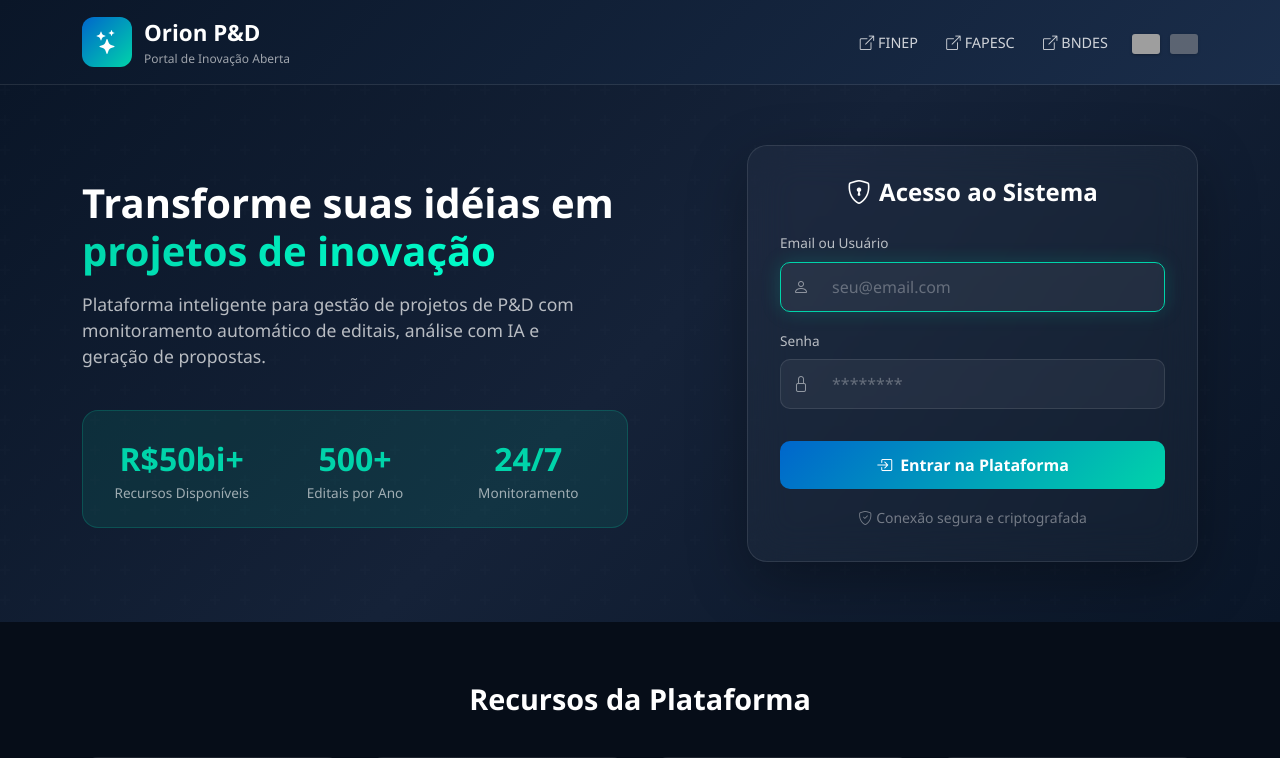
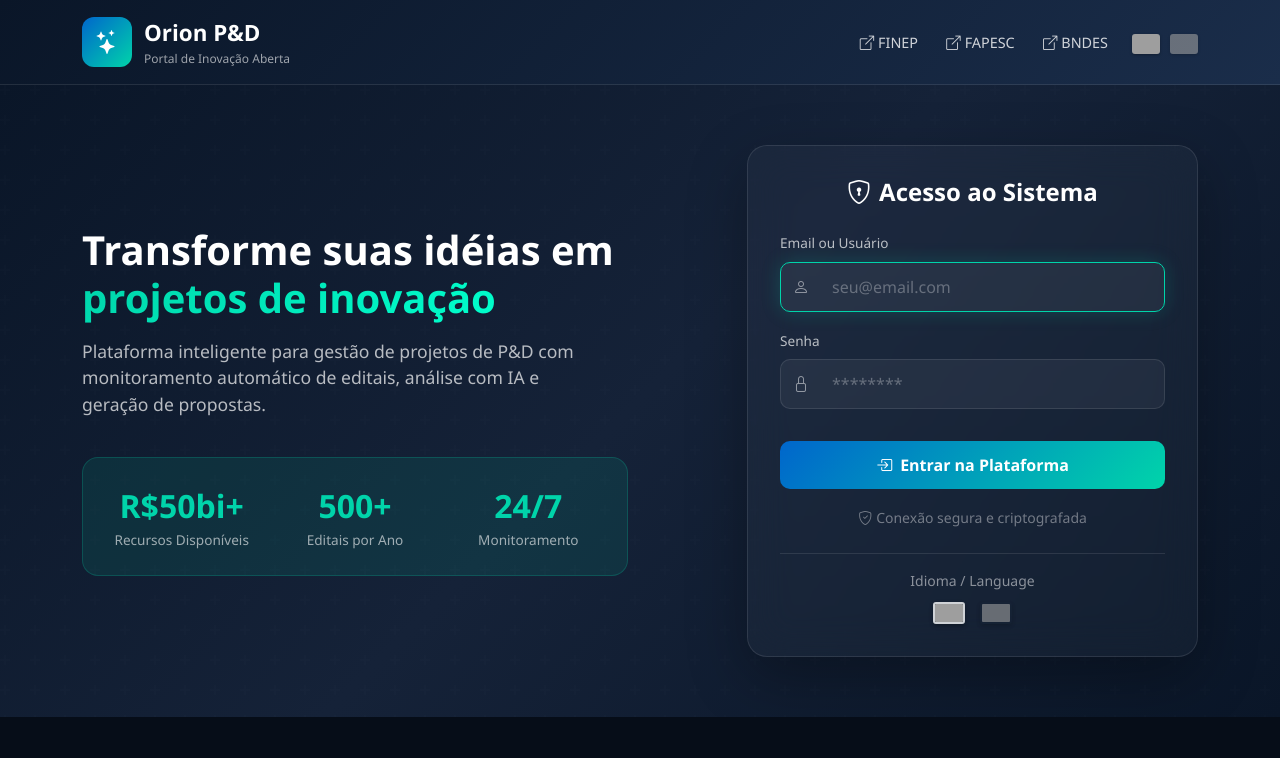
Before and after one commit to eduardotsantos/Python, a Flask app: page /login in a window 1280 px wide. Shown: the top 758 px of the page. Run offline with Flask 3, Linux system fonts and the light colour scheme; data that the repository does not hold is empty; grey boxes are pictures that could not be loaded.

Commit message:
ui: add language selector inside login card for better visibility
Flag selector now appears directly in the login form area.
Active language has highlighted border.

https://claude.ai/code/session_01PZ1dS4m6XMv9TH7NS5L7mQ

```diff
--- a/rd_project_management/templates/auth/login.html
+++ b/rd_project_management/templates/auth/login.html
@@ -521,6 +521,19 @@
                                 <i class="bi bi-shield-check me-1"></i>Conexão segura e criptografada
                             </small>
                         </div>
+
+                        <!-- Language Selector in Login Card -->
+                        <div class="text-center mt-4 pt-3" style="border-top: 1px solid rgba(255,255,255,0.1);">
+                            <small style="color: rgba(255,255,255,0.5); display: block; margin-bottom: 8px;">Idioma / Language</small>
+                            <div style="display: inline-flex; gap: 15px;">
+                                <span class="lang-flag" data-lang="pt-BR" title="Português (Brasil)" style="cursor:pointer; transition:all 0.2s;">
+                                    <img src="https://flagcdn.com/w40/br.png" alt="Português" style="width:32px; height:22px; border-radius:3px; box-shadow:0 2px 4px rgba(0,0,0,0.3); border: 2px solid transparent;">
+                                </span>
+                                <span class="lang-flag" data-lang="en" title="English" style="cursor:pointer; transition:all 0.2s;">
+                                    <img src="https://flagcdn.com/w40/gb.png" alt="English" style="width:32px; height:22px; border-radius:3px; box-shadow:0 2px 4px rgba(0,0,0,0.3); border: 2px solid transparent;">
+                                </span>
+                            </div>
+                        </div>
                     </div>
                 </div>
             </div>
@@ -747,7 +760,14 @@
 
         // Update active flag
         document.querySelectorAll('.lang-flag').forEach(el => {
-            el.style.opacity = el.dataset.lang === currentLang ? '1' : '0.5';
+            const isActive = el.dataset.lang === currentLang;
+            el.style.opacity = isActive ? '1' : '0.6';
+
+            // Add border to active flag image
+            const img = el.querySelector('img');
+            if (img) {
+                img.style.borderColor = isActive ? 'rgba(255,255,255,0.8)' : 'transparent';
+            }
 
             el.addEventListener('click', function() {
                 localStorage.setItem('orion_lang', this.dataset.lang);
@@ -755,12 +775,13 @@
             });
 
             el.addEventListener('mouseenter', function() {
-                this.style.opacity = '0.9';
+                this.style.opacity = '1';
                 this.style.transform = 'scale(1.1)';
             });
 
             el.addEventListener('mouseleave', function() {
-                this.style.opacity = this.dataset.lang === localStorage.getItem('orion_lang') ? '1' : '0.5';
+                const isActiveNow = this.dataset.lang === localStorage.getItem('orion_lang');
+                this.style.opacity = isActiveNow ? '1' : '0.6';
                 this.style.transform = 'scale(1)';
             });
         });
```
